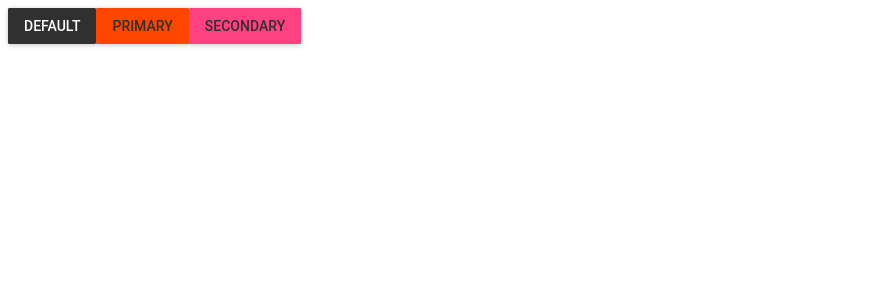
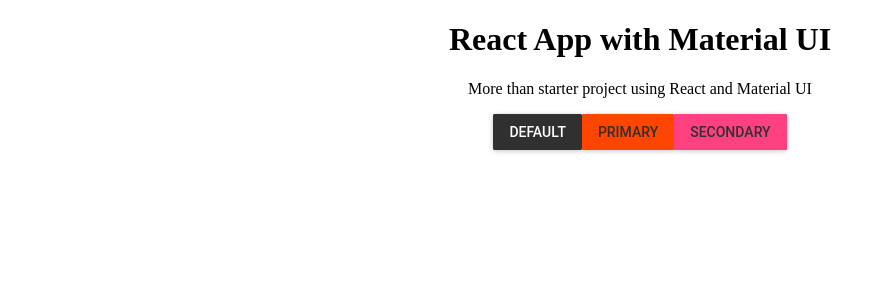
Before and after one commit to OmarZeidan/react-materialUI, a React app: page / in a window 1280 px wide. Shown: the top 300 px of the page, without its empty margins (0-887 px from the left). Built offline with nearby package versions, Linux system fonts and the light colour scheme; what react-tap-event-plugin would draw is missing.

Commit message:
Fixing some bugs, and adding some styles.🤘🏻

```diff
--- a/src/js/components/App.js
+++ b/src/js/components/App.js
@@ -8,6 +8,10 @@
 /* Components
 –––––––––––––––––––––––––––––––––––––––––––––––––– */
 import HomePage from './home/HomePageComponent'
+
+/* Style
+–––––––––––––––––––––––––––––––––––––––––––––––––– */
+require('../../styles/app.scss')
 
 class App extends Component {
   render () {
--- a/src/js/components/home/HomePageComponent.js
+++ b/src/js/components/home/HomePageComponent.js
@@ -3,15 +3,20 @@
 –––––––––––––––––––––––––––––––––––––––––––––––––– */
 import RaisedButton from 'material-ui/RaisedButton'
 
+/* Style
+–––––––––––––––––––––––––––––––––––––––––––––––––– */
+require('./home.scss')
 const customBtnStyle = {
   backgroundColor: 'orangered'
 }
 const HomePageComponent = () => {
   return (
-    <div>
+    <div className='container h--text-center'>
+      <h1 className='pageTitle h--text-center'> React App with Material UI </h1>
+      <p className='h--text-center'> More than starter project using React and Material UI </p>
       <RaisedButton label='Default' />
-      <RaisedButton primary='true' label='Primary' buttonStyle={customBtnStyle} />
-      <RaisedButton secondary='true' label='Secondary' />
+      <RaisedButton primary={true} label='Primary' buttonStyle={customBtnStyle} />
+      <RaisedButton secondary={true} label='Secondary' />
     </div>
   )
 }
--- /dev/null
+++ b/src/js/components/home/home.scss
@@ -0,0 +1,5 @@
+.container {
+  max-width: 1200px;
+  width: 90%;
+  margin: 0 auto;
+}
--- /dev/null
+++ b/src/styles/_helpers.scss
@@ -0,0 +1,5 @@
+.h {
+  &#{--text-center} {
+    text-align: center;
+  }
+}
--- /dev/null
+++ b/src/styles/app.scss
@@ -0,0 +1 @@
+@import 'helpers';
```
